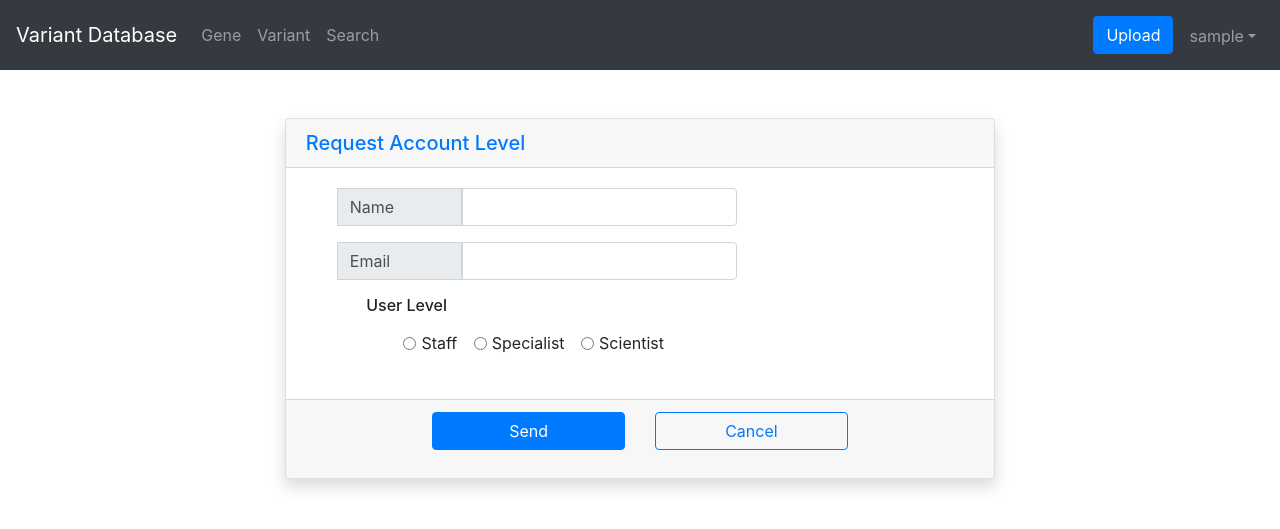
After one commit to Danycraft98/Variant-KB, a Django app: page /request/ in a window 1280 px wide. The commit adds this page. Shown: the top 529 px of the page. Run offline with Django 3.2, Linux system fonts and the light colour scheme; the visitor is signed in with stand-in values (Sample User, id 1); data that the repository does not hold is empty; parts of the project's set-up code (start-up, migrations or seed data) failed here and were passed over; some libraries are stand-ins or nearby versions.

```diff
--- a/api/models.py
+++ b/api/models.py
@@ -72,6 +72,10 @@ class Variant(models.Model):
         ('r', "reviewed"),
         ('a', "approved"),
     ), max_length=1, default='n')
+    reviewed_date = models.DateTimeField('date published', null=True)
+    review_user = models.ForeignKey(User, related_name="reviewed_variants", on_delete=models.CASCADE, null=True, blank=True)
+    approved_date = models.DateTimeField('date published', null=True)
+    approve_user = models.ForeignKey(User, related_name="approved_variants", on_delete=models.CASCADE, null=True, blank=True)
 
 
 class CancerHotspot(models.Model):
--- a/main/urls.py
+++ b/main/urls.py
@@ -5,6 +5,7 @@ urlpatterns = [
     path('', views.index, name="index"),
     path('upload/', views.upload, name="upload"),
     path('search/', views.search, name="search"),
+    path('request/', views.account_request, name="request"),
     path('genes/', views.index, name="index"),
     path('gene/<str:gene_name>', views.gene, name="gene"),
     path('variants/', views.variants, name="variants"),
--- a/main/views.py
+++ b/main/views.py
@@ -1,4 +1,6 @@
 from django.core.files.storage import FileSystemStorage
+from django.core.mail import send_mail
+from django.core import mail
 from django.contrib import messages
 from django.contrib.auth.decorators import login_required
 from django.db.models import Q
@@ -17,14 +19,12 @@ from api.models import *
 from .tables import GeneTable, VariantTable, UploadTable, DiseaseTable, HistoryTable, add_evidence
 
 
-# Create your views here.
 @login_required
 def index(request):
     gene_list = GeneTable(Gene.objects.all())
     return render(request, 'variants/index.html', {'table': gene_list, 'title': 'List of Genes'})
 
 
-# Create your views here.
 @login_required
 def search(request):
     if request.POST:
@@ -44,7 +44,20 @@ def search(request):
     return render(request, 'general/search.html', {'title': 'List of Genes'})
 
 
-# Create your views here.
+@login_required
+def account_request(request):
+    if request.POST:
+        send_mail(
+            'Account User Level Request',
+            'Dear Sir/Madam,\nI am requesting for user level ' + request.POST.get("level", "") + ". My username is " + request.user.username + "\nRegards,\n" + request.POST.get("name", "anonymous"),
+            request.POST.get("email", "anonymous@variant.com"),
+            ['lee.daniel.jhl@gmail.com'],
+            fail_silently=False
+        )
+        return render(request, 'general/request.html', {'title': 'List of Genes'})
+    return render(request, 'general/request.html', {'title': 'List of Genes'})
+
+
 @login_required
 def variants(request):
     if request.GET:
@@ -140,7 +153,14 @@ def upload(request):
 @login_required
 def save(request, gene_name, variant_p):
     try:
-        Variant.objects.filter(gene__name=gene_name, protein=variant_p).update(content=request.POST.get("variant_report", ""), germline_content=request.POST.get("variant_germline_report", ""), reviewed=request.POST.getlist('review', ["n"])[-1])
+        review_val = request.POST.getlist('review', ["n"])[-1]
+        filter = Variant.objects.filter(gene__name=gene_name, protein=variant_p)
+        if review_val == "r":
+            filter.update(reviewed_date=datetime.datetime.now(), review_user=request.user)
+        elif review_val == "a":
+            filter.update(approved_date=datetime.datetime.now(), approve_user=request.user)
+        filter.update(content=request.POST.get("variant_report", ""), germline_content=request.POST.get("variant_germline_report", ""), reviewed=review_val)
+
         Gene.objects.filter(name=gene_name).update(content=request.POST.get("gene_report", ""), germline_content=request.POST.get("gene_germline_report", ""))
         item = Variant.objects.get(gene__name=gene_name, protein=variant_p)
 
--- a/static/main.css
+++ b/static/main.css
@@ -8,11 +8,17 @@ hr {
 }
 
 fieldset#auth_only {
-    border: 1px groove #ddd !important;
+    border: 1px groove #ffffff !important;
     padding: 0 1.4em 1.4em 1.4em !important;
     margin: 1.5em !important;
     -webkit-box-shadow:  0px 0px 0px 0px #000;
             box-shadow:  0px 0px 0px 0px #000;
+}
+
+fieldset#level {
+    border: 1px groove #ffffff !important;
+    width: 100%;
+    padding: 0 1.4em 1.4em 1.4em !important;
 }
 
 legend {
--- a/templates/base.html
+++ b/templates/base.html
@@ -20,6 +20,7 @@
 <div class="container-fluid px-5 pb-5">
     {% block content %}{% endblock %}
 
+    {% block modal %}{% endblock %}
     <script src="https://code.jquery.com/jquery-3.5.1.slim.min.js" integrity="sha384-DfXdz2htPH0lsSSs5nCTpuj/zy4C+OGpamoFVy38MVBnE+IbbVYUew+OrCXaRkfj" crossorigin="anonymous"></script>
     <script src="https://cdn.jsdelivr.net/npm/popper.js@1.16.0/dist/umd/popper.min.js" integrity="sha384-Q6E9RHvbIyZFJoft+2mJbHaEWldlvI9IOYy5n3zV9zzTtmI3UksdQRVvoxMfooAo" crossorigin="anonymous"></script>
     <script src="https://stackpath.bootstrapcdn.com/bootstrap/4.5.0/js/bootstrap.min.js" integrity="sha384-OgVRvuATP1z7JjHLkuOU7Xw704+h835Lr+6QL9UvYjZE3Ipu6Tp75j7Bh/kR0JKI" crossorigin="anonymous"></script>
--- /dev/null
+++ b/templates/general/request.html
@@ -0,0 +1,78 @@
+{% extends "base.html" %}
+
+{% block content %}
+<div class="card shadow mx-auto my-5" style="width:60%">
+    <div class="card-header">
+        <h5 class="m-0 text-primary">Request Account Level</h5>
+    </div>
+    <form method="post" action="{% url 'request' %}">
+        <div class="card-body mx-5 px-1">
+            {% csrf_token %}
+            <div class="form-group form-row">
+                <div class="col-8 input-group">
+                    <div class="input-group-append">
+                        <span class="input-group-text text-sm" style="width:125px">Name</span>
+                    </div>
+                    <input type="text" name="name" class="form-control text-sm">
+                </div>
+            </div>
+            <div class="form-group form-row">
+                <div class="col-8 input-group">
+                    <div class="input-group-append">
+                        <span class="input-group-text text-sm" style="width:125px">Email</span>
+                    </div>
+                    <input type="email" name="email" class="form-control text-sm">
+                </div>
+            </div>
+            <div class="form-row">
+                <fieldset id="level">
+                    <legend><h6>User Level</h6></legend>
+                    <div class="offset-md-1 form-check form-check-inline">
+                        <input type="radio" class="form-check-input" id="staff" name="level" value="staff">
+                        <label class="form-check-label" for="staff">Staff</label>
+                    </div>
+                    <div class="form-check form-check-inline">
+                        <input type="radio" class="form-check-input" id="specialist" name="level" value="staff">
+                        <label class="form-check-label" for="specialist">Specialist</label>
+                    </div>
+                    <div class="form-check form-check-inline">
+                        <input type="radio" class="form-check-input" id="scientist" name="level" value="staff">
+                        <label class="form-check-label" for="scientist">Scientist</label>
+                    </div>
+                </fieldset>
+            </div>
+        </div>
+        <div class="card-footer">
+            <div class="container">
+                <div class="row form-group">
+                    <div class="col-4 offset-md-2">
+                        <button class="btn btn-primary btn-block" type="submit">Send</button>
+                    </div>
+                    <div class="col-4">
+                        <button class="btn btn-outline-primary btn-block" type="button" onclick="history.back();">Cancel</button>
+                    </div>
+                </div>
+            </div>
+        </div>
+    </form>
+</div>
+{% endblock %}
+
+{% block script %}
+<!-- Page level custom scripts -->
+<script>
+    function set_search_type(id1, id2) {
+        const element = document.getElementById(id1 + "_btn");
+        if (element.disabled === false) {
+            element.disabled = true;
+            document.getElementById(id2 + "_btn").disabled = false;
+
+            document.getElementById(id1 + "_search").hidden = false;
+            document.getElementById(id2 + "_search").hidden = true;
+        }
+    }
+
+
+
+</script>
+{% endblock %}
--- a/templates/partials/_navbar.html
+++ b/templates/partials/_navbar.html
@@ -8,16 +8,17 @@
             <a class="nav-item nav-link" href="/genes">Gene</a>
             <a class="nav-item nav-link" href="/variants">Variant</a>
             <a class="nav-item nav-link" href="/search">Search</a>
+            <!--a class="nav-item nav-link" href="/request">Request</a-->
         </div>
     </div>
 
-    <div class="collapse navbar-collapse" id="navbarsExampleDefault">
+    <div class="collapse navbar-collapse">
         <ul class="navbar-nav ml-auto">
             <li class="nav-item nav-link">
                 <button type="button" class="btn btn-primary" data-toggle="modal" data-target="#uploadModal">Upload</button>
             </li>
             {% if user.is_authenticated %}
-            <li class="nav-item dropdown">
+            <li class="nav-item dropdown mt-2">
                 <a class="nav-link dropdown-toggle" href="#" id="dropdown01" data-toggle="dropdown" aria-haspopup="true" aria-expanded="false">{{ user.get_username }}</a>
                 <div class="dropdown-menu dropdown-menu-right" aria-labelledby="dropdown01">
                     <a class="dropdown-item" href="{% url 'profile' user.id %}">Profile</a>
```
Also changed, not shown: templates/variants/gp_detail.html (+41 -1 lines), variant_db/settings.py (+8 -0 lines), api/migrations/0001_initial.py (deleted).
